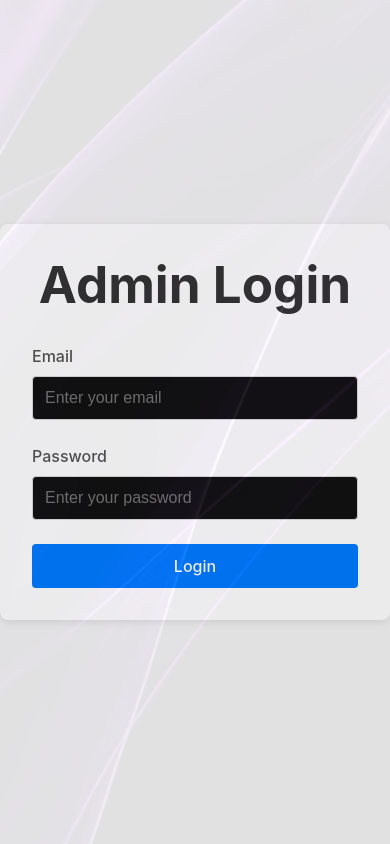
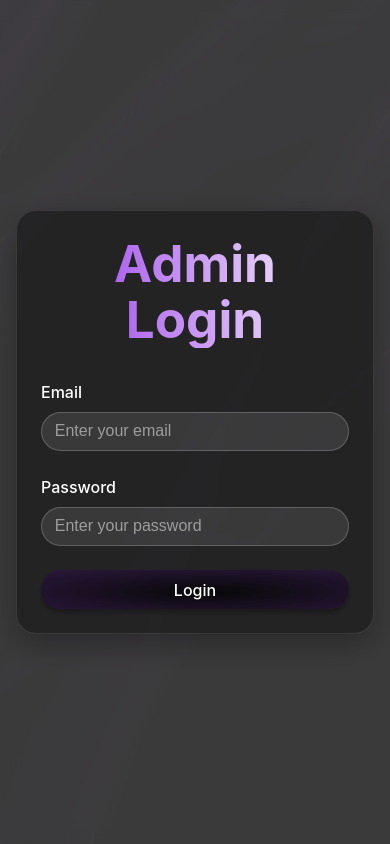
Before and after one commit to luxuryintaste-LIT/lit-ecommerce-backend, a React (Vite) app: page /admin/login in a window 390 px wide. Built offline with nearby package versions, Linux system fonts and the light colour scheme.

Commit message:
admin and font changes

```diff
--- a/src/styles/AdminLogin.css
+++ b/src/styles/AdminLogin.css
@@ -3,21 +3,26 @@
   justify-content: center;
   align-items: center;
   min-height: 100vh;
-  background-color: #f5f5f5;
+  background: rgba(0, 0, 0, 0.5);
+  backdrop-filter: blur(10px);
+  -webkit-backdrop-filter: blur(10px);
 }
 
 .admin-login-box {
-  background-color: white;
+  background: rgba(0, 0, 0, 0.4);
   padding: 2rem;
-  border-radius: 8px;
-  box-shadow: 0 2px 10px rgba(0, 0, 0, 0.1);
+  border-radius: 20px;
+  box-shadow: 0 10px 30px rgba(0, 0, 0, 0.3);
   width: 100%;
   max-width: 400px;
+  border: 1px solid rgba(255, 255, 255, 0.1);
 }
 
 .admin-login-box h1 {
   text-align: center;
-  color: #333;
+  background: linear-gradient(85.68deg, #9333ea, #fffefe);
+  -webkit-background-clip: text;
+  -webkit-text-fill-color: transparent;
   margin-bottom: 2rem;
 }
 
@@ -35,46 +40,55 @@
 
 .form-group label {
   font-weight: 500;
-  color: #555;
+  color: white;
 }
 
 .form-group input {
-  padding: 0.75rem;
-  border: 1px solid #ddd;
-  border-radius: 4px;
+  padding: 0.75rem 1rem;
+  border: 1px solid rgba(255, 255, 255, 0.2);
+  border-radius: 50px;
   font-size: 1rem;
+  background: rgba(255, 255, 255, 0.1);
+  color: white;
 }
 
 .form-group input:focus {
   outline: none;
-  border-color: #007bff;
-  box-shadow: 0 0 0 2px rgba(0, 123, 255, 0.25);
+  border-color: #9333EA;
+  box-shadow: 0 0 0 2px rgba(147, 51, 234, 0.25);
+}
+
+.form-group input::placeholder {
+  color: rgba(255, 255, 255, 0.5);
 }
 
 .login-button {
-  background-color: #007bff;
+  padding: 0.75rem 1.5rem;
+  border-radius: 50px;
+  font-weight: 500;
+  font-size: 1rem;
+  cursor: pointer;
+  transition: all 0.3s ease;
+  background: radial-gradient(309.68% 308.36% at 53.98% 55.95%, rgba(0, 0, 0, 0.80) 0%, rgba(147, 51, 234, 0.40) 50%);
+  box-shadow: 0px 4px 4px 0px rgba(0, 0, 0, 0.25);
   color: white;
-  padding: 0.75rem;
   border: none;
-  border-radius: 4px;
-  font-size: 1rem;
-  font-weight: 500;
-  cursor: pointer;
-  transition: background-color 0.2s;
 }
 
 .login-button:hover {
-  background-color: #0056b3;
+  transform: translateY(-2px);
+  box-shadow: 0px 6px 8px 0px rgba(0, 0, 0, 0.3);
 }
 
 .error-message {
-  background-color: #ffebee;
-  color: #c62828;
+  background: rgba(255, 0, 0, 0.1);
+  color: #ff4444;
   padding: 0.75rem;
-  border-radius: 4px;
+  border-radius: 50px;
   margin-bottom: 1rem;
   text-align: center;
   width: 100%;
+  border: 1px solid rgba(255, 0, 0, 0.2);
 }
 
 /* Auth Redirect Handler Styles */
@@ -108,25 +122,15 @@
 }
 
 .admin-dashboard h1 {
-  color: white;
   margin: 0;
-  transition: all 0.3s ease;
-}
-
-.admin-dashboard h1:hover {
   background: linear-gradient(85.68deg, #9333ea, #fffefe);
   -webkit-background-clip: text;
   -webkit-text-fill-color: transparent;
 }
 
 .admin-dashboard p {
-  color: white;
   font-size: 1.1rem;
   line-height: 1.6;
-  transition: all 0.3s ease;
-}
-
-.admin-dashboard p:hover {
   background: linear-gradient(85.68deg, #9333ea, #fffefe);
   -webkit-background-clip: text;
   -webkit-text-fill-color: transparent;
@@ -173,6 +177,19 @@
 }
 
 @media (max-width: 768px) {
+  .admin-login-box {
+    margin: 1rem;
+    padding: 1.5rem;
+  }
+
+  .form-group input {
+    padding: 0.6rem 0.8rem;
+  }
+
+  .login-button {
+    padding: 0.6rem 1.2rem;
+  }
+
   .admin-actions {
     flex-direction: column;
     align-items: center;
```
